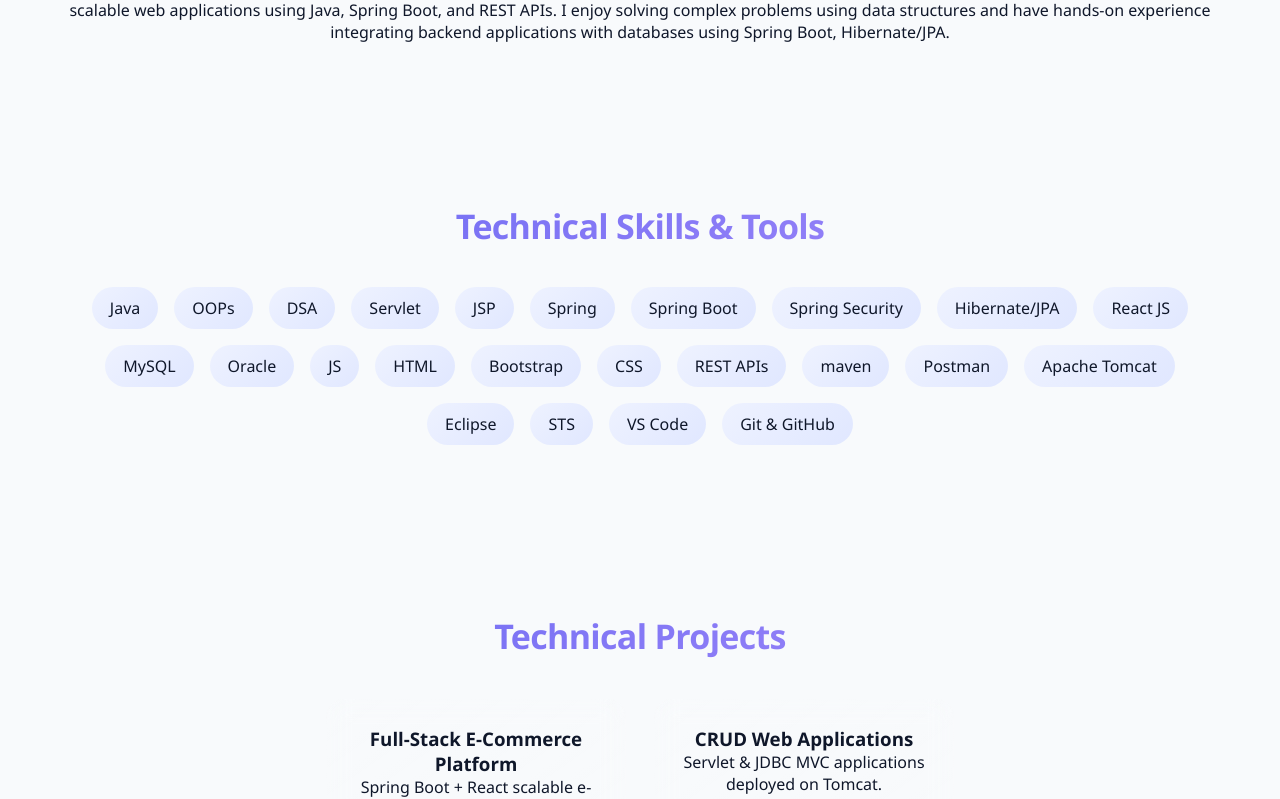
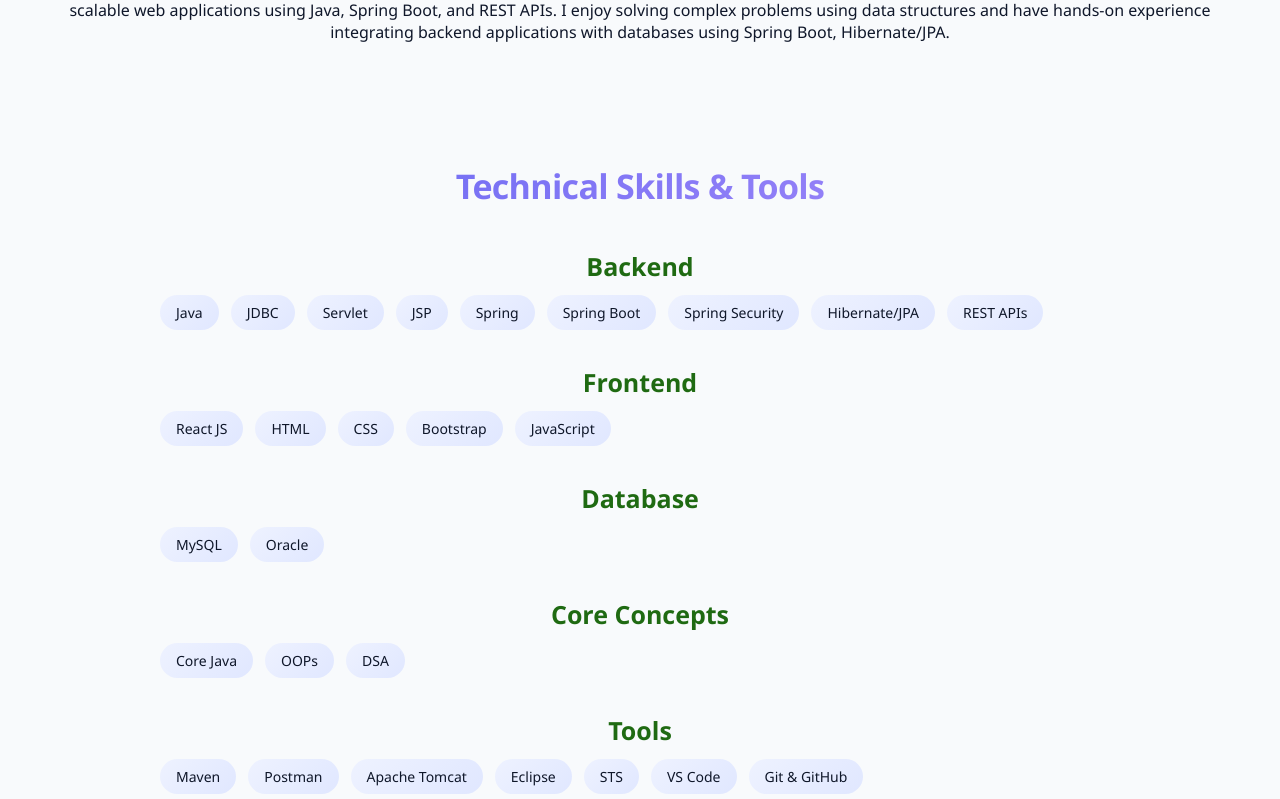
Before and after one commit to Nikhil-java-dev/nikhil-portfolio, a React (Vite) app: page / in a window 1280 px wide. Shown: the part 987-1786 px from the top of the page. Built offline with nearby package versions, Linux system fonts and the light colour scheme.

Commit message:
skills update

```diff
--- a/src/App.css
+++ b/src/App.css
@@ -225,25 +225,55 @@ html, body {
 /* =========================
    SKILLS
 ========================= */
-.skills-grid {
-  margin-top: 30px;
+/* Category Wrapper */
+/* Entire Skills Section */
+#skills {
+  max-width: 1000px;
+  margin: 0 auto;
+  padding: 40px 20px;
 }
 
+/* Section Title */
+#skills h2 {
+  text-align: center;
+  margin-bottom: 40px;
+}
+
+/* Each Category Block */
+.skill-category {
+  margin-bottom: 35px;
+}
+
+/* Category Heading */
+.skill-category h3 {
+  margin-bottom: 12px;
+  font-size: 25px;
+  font-weight: 650;
+  color: #1f6a12;
+}
+
+/* Skills Container */
+.skills-grid {
+  display: flex;
+  flex-wrap: wrap;
+  gap: 12px;
+}
+
+/* Badge */
 .skill-badge {
-  display: inline-block;
-  margin: 8px;
-  padding: 10px 18px;
+  padding: 8px 16px;
   background: linear-gradient(135deg, #eef2ff, #e0e7ff);
-  color: #0f172a;;
+  color: #0f172a;
   border-radius: 999px;
+  font-size: 14px;
   font-weight: 500;
-  transition: 0.25s ease;
+  transition: 0.3s ease;
 }
 
 .skill-badge:hover {
   transform: translateY(-3px);
+  box-shadow: 0 6px 15px rgba(108, 99, 255, 0.25);
 }
-
 /* =========================
    PROJECTS
 ========================= */
--- a/src/components/Projects.jsx
+++ b/src/components/Projects.jsx
@@ -11,7 +11,7 @@ const Projects = () => {
     },
     {
       title: "CRUD Web Applications",
-      desc: "Servlet & JDBC MVC applications deployed on Tomcat.",
+      desc: "JDBC, Servlet & JSP based CRUD applications deployed on Tomcat.",
       live: "#",
       github: "https://github.com/Nikhil-java-dev/jdbc-servlet-crud-project",
     },
--- a/src/components/Skills.jsx
+++ b/src/components/Skills.jsx
@@ -1,43 +1,64 @@
 import SectionWrapper from "./SectionWrapper";
 
 const Skills = () => {
-  const skills = [
-    "Java ",
-    "OOPs ",
-    "DSA " ,
-    "Servlet ",
-    "JSP ",
-    "Spring ",
-    "Spring Boot ",
-    "Spring Security ",
-    "Hibernate/JPA ",
-    "React JS ",
-    "MySQL ",
-    "Oracle ",
-    "JS ",
-    "HTML ",
-    "Bootstrap ",
-    "CSS ",
-    "REST APIs ",
-    "maven ",
-    "Postman ",
-    "Apache Tomcat ",
-    "Eclipse ",
-    "STS ",
-    "VS Code ",
-    "Git & GitHub ",
-  ];
+  const skills = {
+    "Backend": [
+      "Java",
+      "JDBC",
+      "Servlet",
+      "JSP",
+      "Spring",
+      "Spring Boot",
+      "Spring Security",
+      "Hibernate/JPA",
+      "REST APIs"
+
+    ],
+    "Frontend": [
+      "React JS",
+      "HTML",
+      "CSS",
+      "Bootstrap",
+      "JavaScript"
+    ],
+    "Database": [
+      "MySQL",
+      "Oracle"
+    ],
+    "Core Concepts": [
+      "Core Java",
+      "OOPs",
+      "DSA"
+    ],
+    "Tools": [
+      "Maven",
+      "Postman",
+      "Apache Tomcat",
+      "Eclipse",
+      "STS",
+      "VS Code",
+      "Git & GitHub"
+    ]
+  };
 
   return (
     <SectionWrapper>
       <section id="skills" className="section">
         <h2>Technical Skills & Tools</h2>
 
-        <div className="skills-grid">
-          {skills.map((s, i) => (
-            <span key={i} className="skill-badge">{s}</span>
-          ))}
-        </div>
+        {Object.entries(skills).map(([category, items]) => (
+  <div key={category} className="skill-category">
+    <h3>{category}</h3>
+
+    <div className="skills-grid">
+      {items.map((skill, index) => (
+        <span key={index} className="skill-badge">
+          {skill}
+        </span>
+      ))}
+    </div>
+  </div>
+))}
       </section>
     </SectionWrapper>
   );
```
